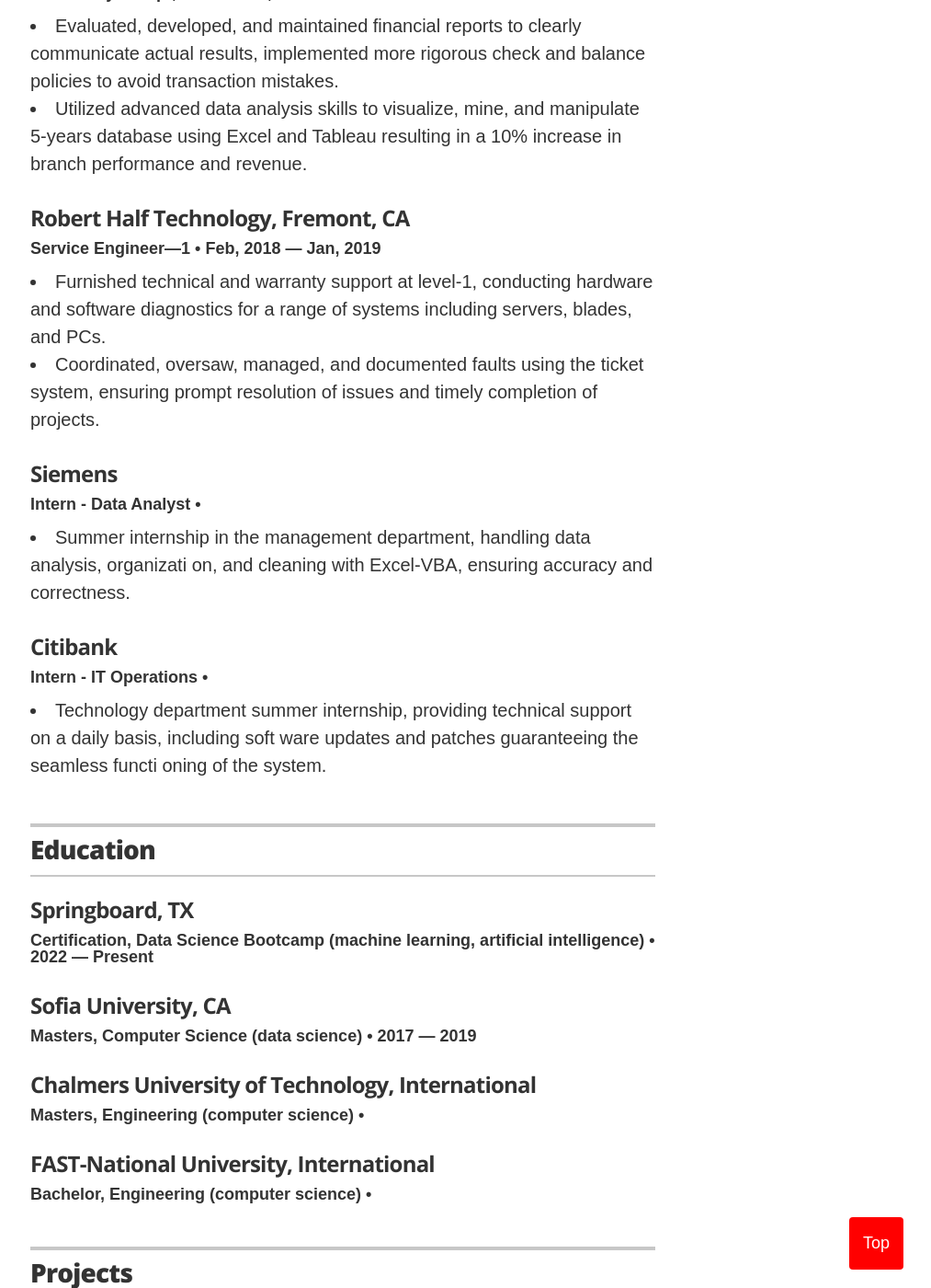
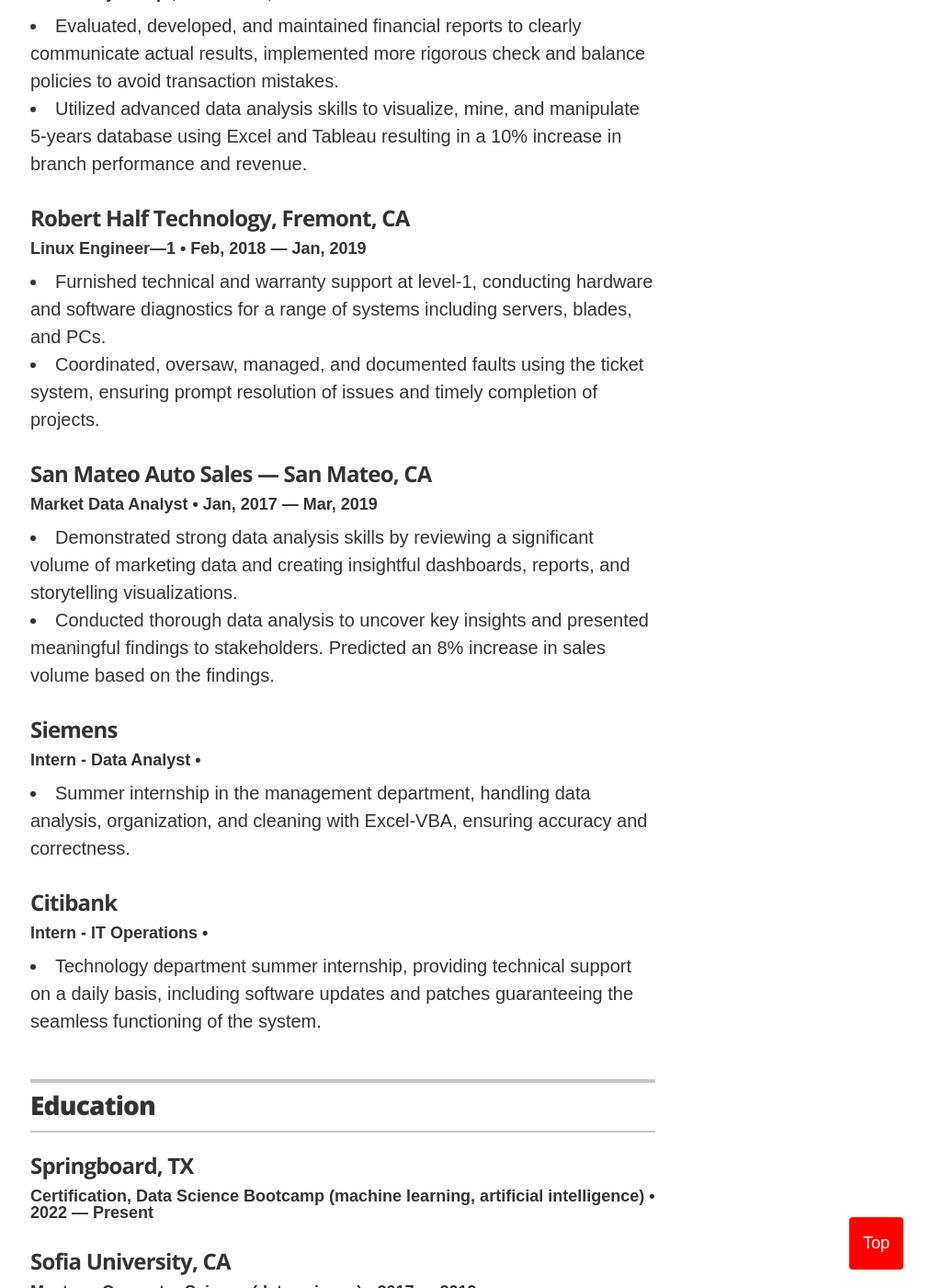
Before and after one commit to ttariqaziz/ttariqaziz.github.io, a Jekyll site: the page built from index.html, in a window 1280 px wide and 1400 px high, scrolled down 1577 px. Shown: the whole window at 92% size, without its empty margins (267-1280 px from the left). Built offline with Jekyll 4.4.1, drawn with Linux system fonts in a browser that asks for light colours; some of the changed text lies outside the part shown.

Commit message:
Update experience.yml

```diff
--- a/_data/experience.yml
+++ b/_data/experience.yml
@@ -3,7 +3,7 @@
 - company: Springboard &mdash; Houston, TX
   url: https://www.springboard.com/
   position: Data Science Fellow
-  duration: Aug, 2022 &mdash; Present
+  duration: Aug, 2022 &mdash; Jul 2023
   summary: <li>Proficient in Python and SQL, with a strong background in exploratory data analysis, data visualization, hypothesis testing, and machine learning.</li><li>Completed over 600 hours of extensive data science curriculum and received one-on-one training from an established industry expert and mentor from Google. Demonstrated expertise through the completion of two in-depth projects.</li>
            <li>Projects</li><ol><li>Text Classification and Sentiment Analysis of Covid-19 Twitter Data using NLP</li>
            <li>AirBnb NYC Price Prediction using Machine Learning</li></ol>
@@ -13,7 +13,7 @@
   url: https://www.datakind.org/
   position: Data Scientist
   duration: May, 2023 &mdash; Present
-  summary: <li>Working with experienced data scientists and engineers all over the world to build a recommendati on system for e-commerce business.</li><li>Process and prepare 32 GB of data to perform data mining, exploratory data analysis, and plots for bett er understanding followed by modeling in machine learning.</li>
+  summary: <li>Working with experienced data scientists and engineers all over the world to build a recommendation system for e-commerce business.</li><li>Process and prepare 32 GB of data to perform data mining, exploratory data analysis, and plots for bett er understanding followed by modeling in machine learning.</li>
 
 
 # Sr.Data Analyst
@@ -25,25 +25,31 @@
 
 # Engineer
 - company: Robert Half Technology, Fremont, CA
-  position: Service Engineer&mdash;1
+  position: Linux Engineer&mdash;1
   duration: Feb, 2018 &mdash; Jan, 2019
   summary: <li>Furnished technical and warranty support at level-1, conducting hardware and software diagnostics for a range of systems including servers, blades, and PCs.</li><li>Coordinated, oversaw, managed, and documented faults using the ticket system, ensuring prompt resolution of issues and timely completion of projects.</li>
+
+- company: San Mateo Auto Sales &mdash; San Mateo, CA
+  position: Market Data Analyst
+  duration:   Jan, 2017  &mdash; Mar, 2019
+  summary: <li>Demonstrated strong data analysis skills by reviewing a significant volume of marketing data and creating insightful dashboards, reports, and storytelling visualizations.</li><li>Conducted thorough data analysis to uncover key insights and presented meaningful findings to stakeholders. Predicted an 8% increase in sales volume based on the findings.</li>
+
 
 # Internship
 - company: Siemens
   position: Intern - Data Analyst
  # duration: Feb, 2018 &mdash; Jan, 2019
-  summary: <li>Summer internship in the management department, handling data analysis, organizati on, and cleaning with Excel-VBA, ensuring accuracy and correctness.</li>
+  summary: <li>Summer internship in the management department, handling data analysis, organization, and cleaning with Excel-VBA, ensuring accuracy and correctness.</li>
 
 # Internship
 - company: Citibank
   position: Intern - IT Operations
  # duration: Feb, 2018 &mdash; Jan, 2019
-  summary: <li>Technology department summer internship, providing technical support on a daily basis, including soft ware updates and patches guaranteeing the seamless functi oning of the system.</li>
+  summary: <li>Technology department summer internship, providing technical support on a daily basis, including software updates and patches guaranteeing the seamless functioning of the system.</li>
 
 
 
 #- company: San Mateo Auto Sales &mdash; San Mateo, CA
-#  position: Data Analyst
-#  duration:   Jan, 2018  &mdash; Mar, 2019
+#  position: Market Data Analyst
+#  duration:   Jan, 2017  &mdash; Mar, 2019
 #  summary: <li>Demonstrated strong data analysis skills by reviewing a significant volume of marketing data and creating insightful dashboards, reports, and storytelling visualizations.</li><li>Conducted thorough data analysis to uncover key insights and presented meaningful findings to stakeholders. Predicted an 8% increase in sales volume based on the findings.</li>
```
